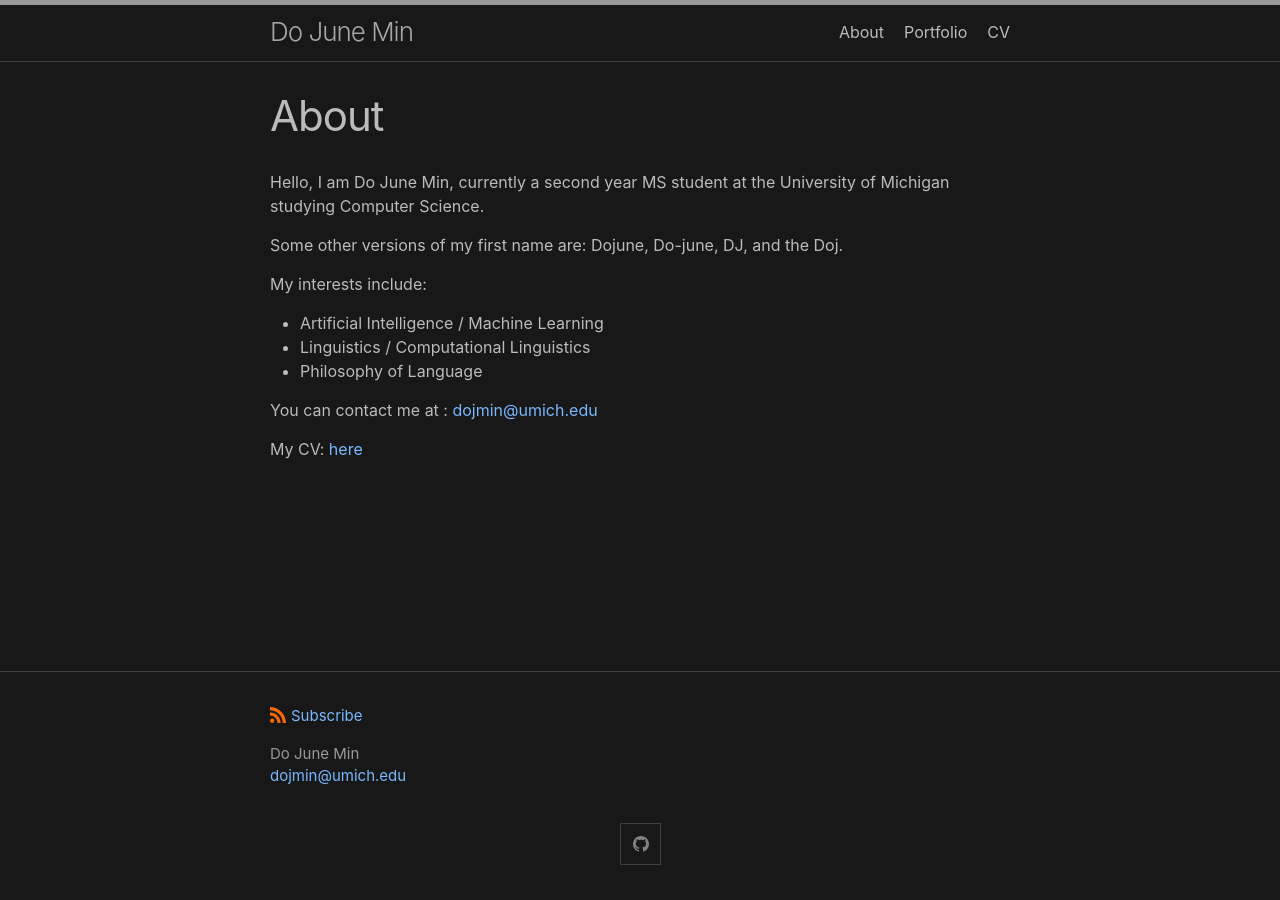
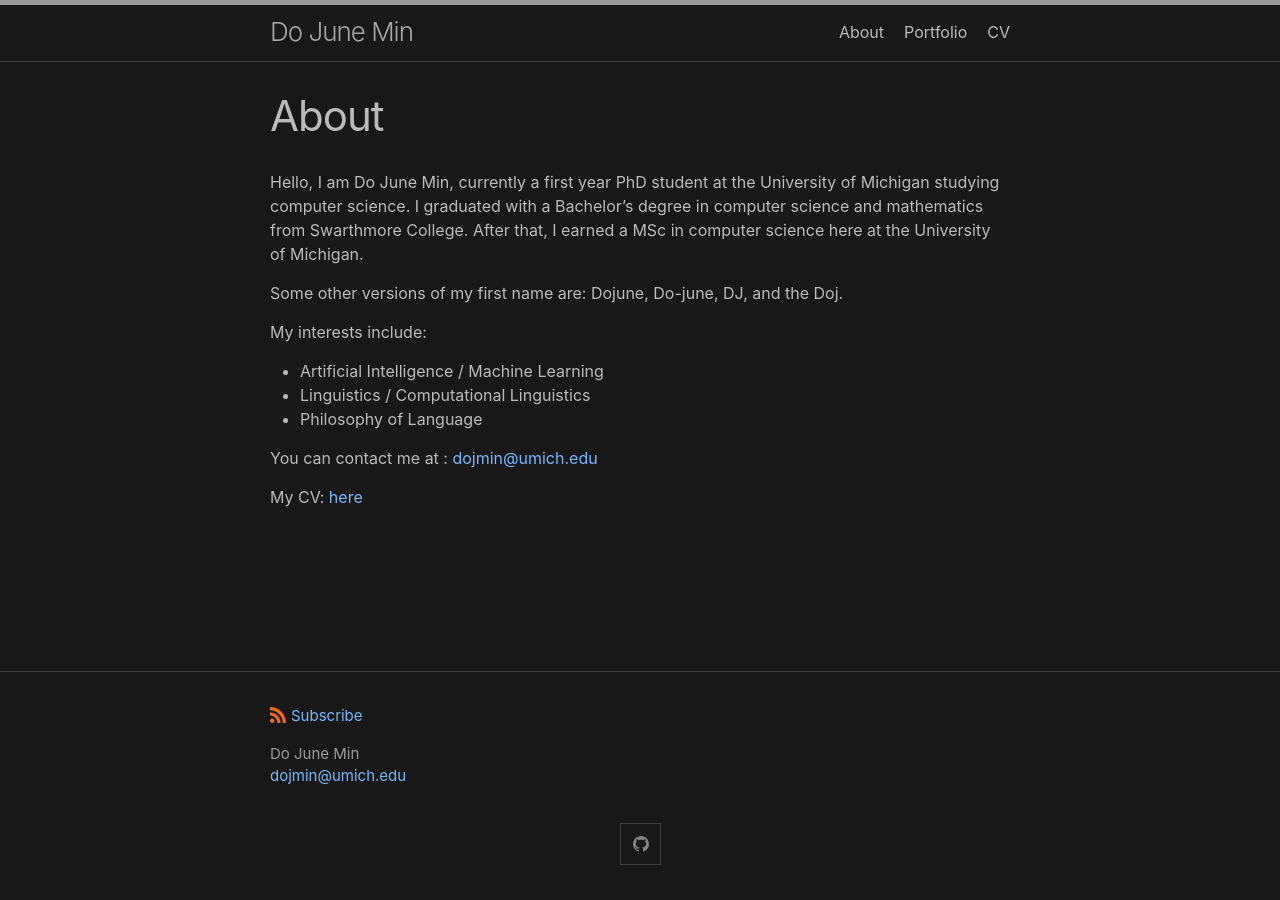
Before and after one commit to mindojune/mindojune.github.io, a Jekyll site: the page built from about.md, in a window 1280 px wide. Built offline with Jekyll 4.4.1, drawn with Linux system fonts in a browser that asks for light colours; our own code applies the rules of GitHub Pages for plain Markdown files.

Commit message:
Update about.md

```diff
--- a/about.md
+++ b/about.md
@@ -2,7 +2,9 @@
 title: "About"
 ---
 
-Hello, I am Do June Min, currently a second year MS student at the University of Michigan studying Computer Science.
+Hello, I am Do June Min, currently a first year PhD student at the University of Michigan studying computer science.
+I graduated with a Bachelor's degree in computer science and mathematics from Swarthmore College.
+After that, I earned a MSc in computer science here at the University of Michigan.
 
 Some other versions of my first name are: Dojune, Do-june, DJ, and the Doj.
 
```
